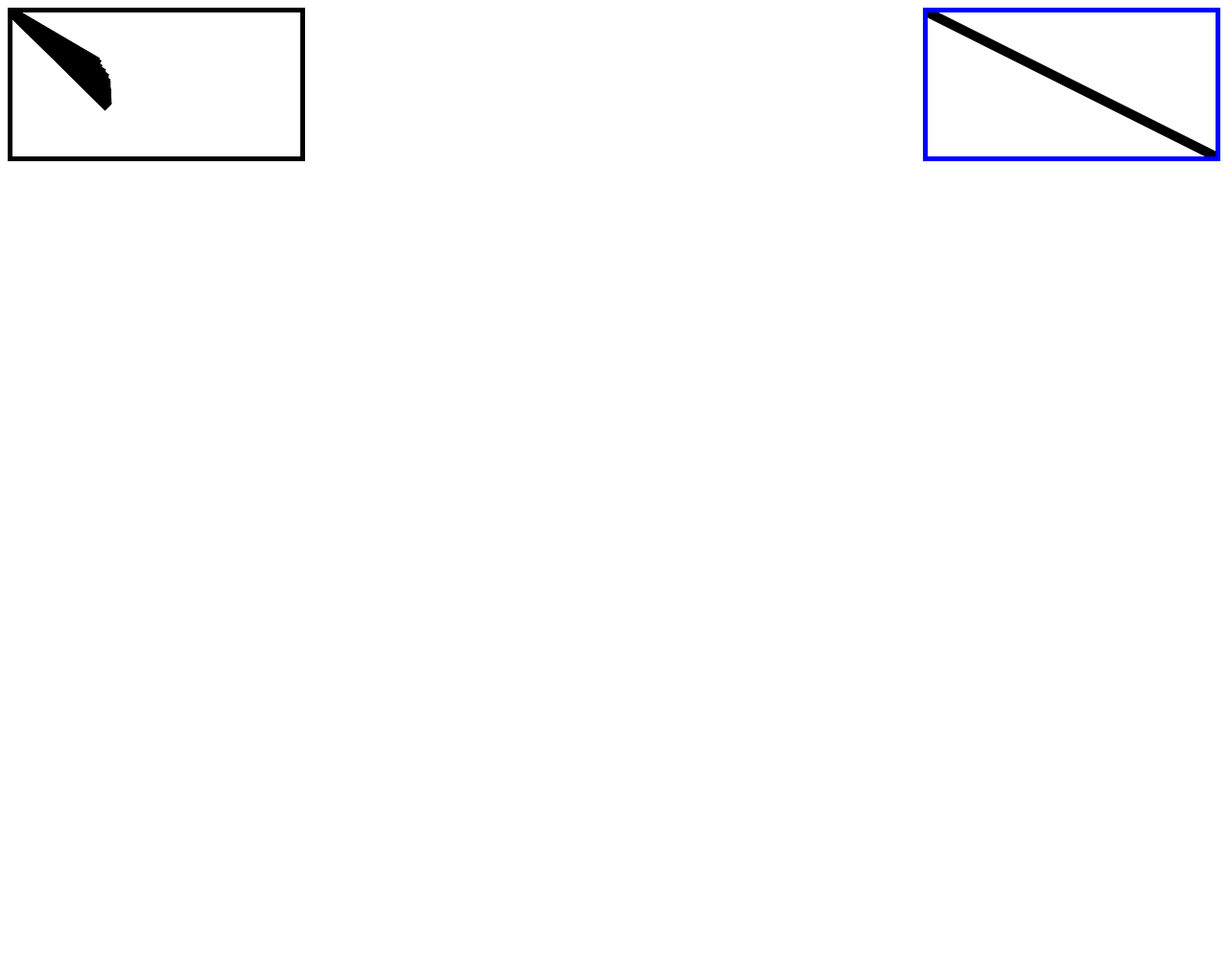
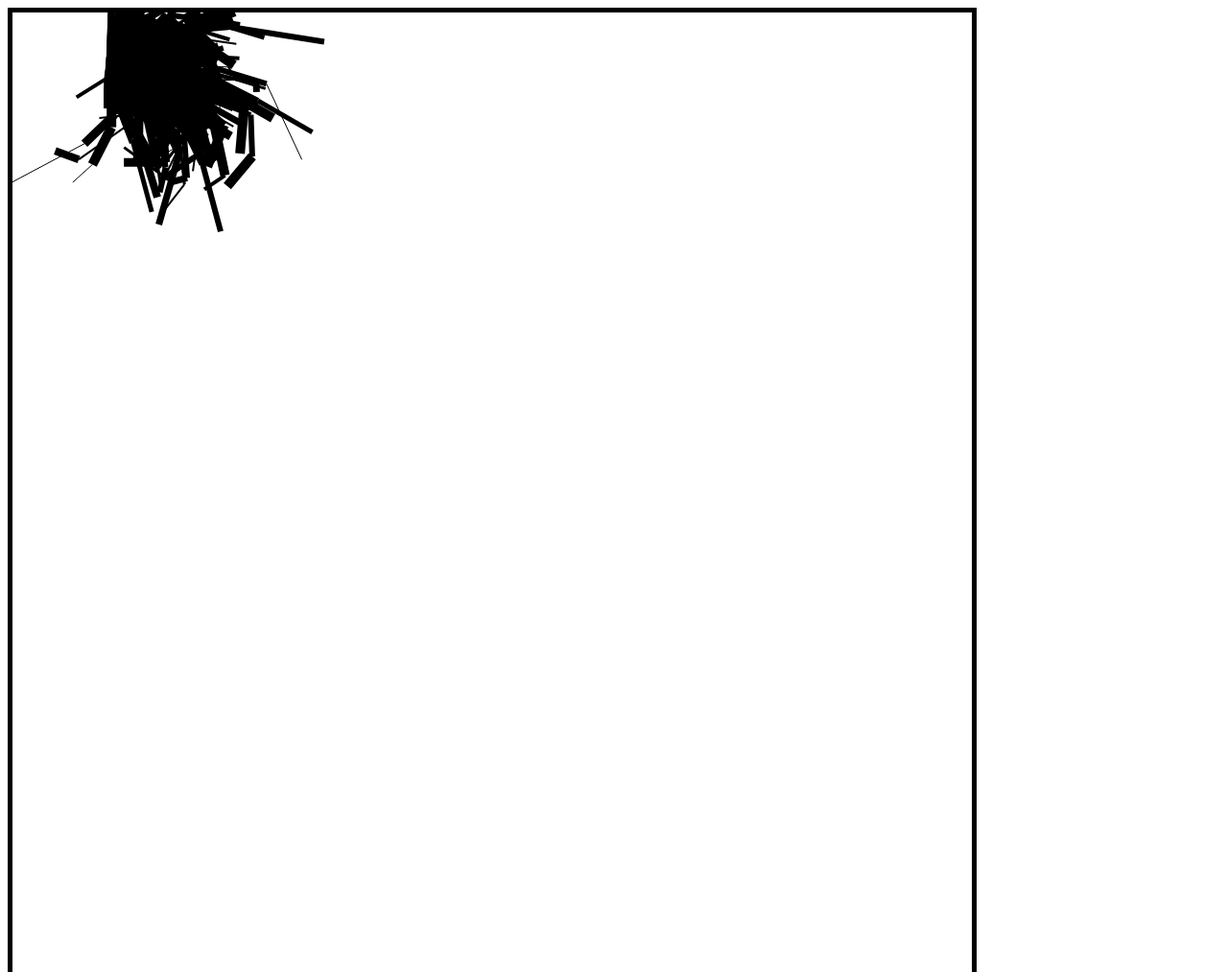
Before and after one commit to ScottBWar/sakurafractal, a plain HTML site: page index.html in a window 1280 px wide. Shown: the top 1013 px of the page at 96% size. Before the commit the page ends 800 px from the top, so only its background shows below. Drawn offline with Linux system fonts and the light colour scheme.

Commit message:
each branch turtle remembers its parentPosition

```diff
--- a/index.html
+++ b/index.html
@@ -8,8 +8,8 @@
 </head>
 <body>
 <code style="whitespace: pre"id="codetag"></code>
-<canvas id="canvas" style="border:5px solid black; width:300; height:150;"></canvas>
-<canvas id="canvas2" style="border:5px solid blue; width:300; height:150;float:right;"></canvas>
+<canvas id="canvas" style="border:5px solid black; width:1000px; height:1000px"></canvas>
+<canvas id="canvas2" style="border:5px solid blue; width:300px; height:150px;float:right;"></canvas>
 <script src="js/sakura.js"></script>
 
  </body>
--- a/js/sakura.js
+++ b/js/sakura.js
@@ -1,5 +1,5 @@
 CURRENT_BRANCHES = 0;
-MAX_BRANCHES = 100;
+MAX_BRANCHES = 1000;
 
 function Sakura(node, canvas) {
     canvas.width = canvas.clientWidth;
@@ -13,6 +13,7 @@ function Sakura(node, canvas) {
         this.tick(); // start animating
         this.toString();
         }
+        this.trunk.parentPosition = [50,50];
     this.trunk.turtle = new Turtle();
     this.trunk.turtle.pos = [100, 100];
 }
@@ -55,13 +56,14 @@ function Branch(length, thickness, angle) {
 Branch.prototype.tick = function() {
     if (CURRENT_BRANCHES < MAX_BRANCHES && Math.random() < 0.2) {
         this.length += Math.random();
-        var b = new Branch(Math.floor((Math.random() * 10) + 1), Math.floor((Math.random() * 10) + 1), Math.floor((Math.random() * 10) + 1));
+        var b = new Branch(Math.floor((Math.random() * 100) + 1), Math.floor((Math.random() * 10) + 1), Math.floor((Math.random() * 100) + 1));
         this.children.push(b);
         for (var i = this.children.length - 1; i >= 0; i--) {
             //Where the new turtle is created
             console.log(this.turtle.pos);
+            this.children[i].parentPosition = [this.turtle.pos[0], this.turtle.pos[1]];
             this.children[i].turtle  = this.turtle.spawn();
-            this.children[i].turtle.turnLeft(this.angle);
+            this.children[i].turtle.turnRight(this.angle);
             this.children[i].turtle.fwd(this.length);
             console.log(this.turtle.pos);
             //
@@ -87,9 +89,9 @@ Branch.prototype.draw = function(){
     this.ctx = c.getContext('2d');
     console.log(this.ctx);
     this.ctx.beginPath();
-    this.ctx.moveTo(0,0);
+    this.ctx.moveTo(this.parentPosition[0], this.parentPosition[1]);
     this.ctx.lineTo(this.turtle.pos[0], this.turtle.pos[1]);
-    this.ctx.lineWidth = 10;
+    this.ctx.lineWidth = this.thickness;
     this.ctx.stroke();
 };
 
```
